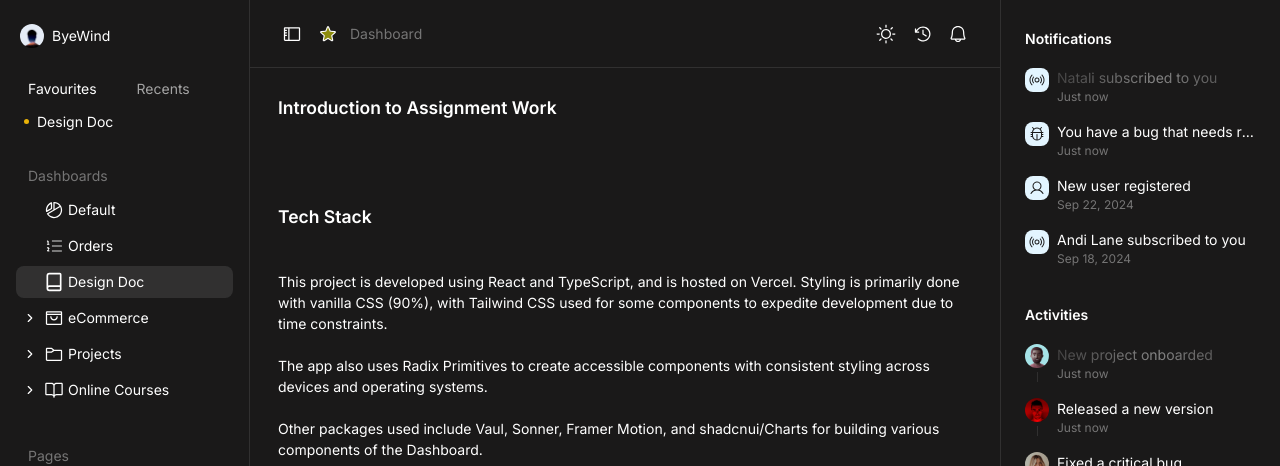
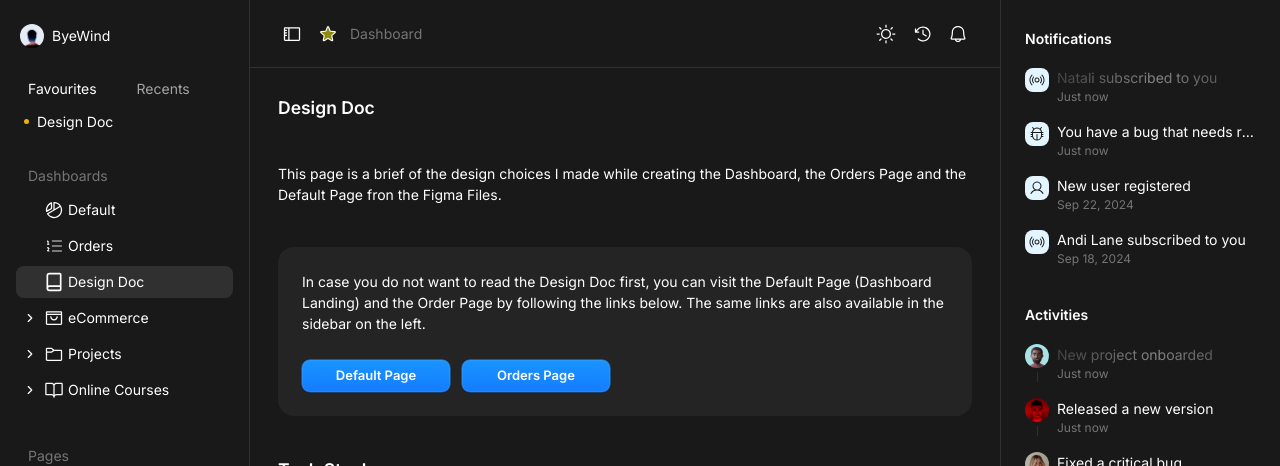
Before and after one commit to harsh-1923/juspay, a React (Vite) app in the folder client/: page / in a window 1280 px wide. Shown: the top 466 px of the page. Built offline with nearby package versions, Linux system fonts and the light colour scheme.

Commit message:
Link button in Design Docs

```diff
--- a/client/src/App.css
+++ b/client/src/App.css
@@ -93,3 +93,22 @@
   color: rgba(255, 255, 255, 0.182);
   animation: shimmer 2s infinite linear;
 }
+
+.blue-button {
+  border-radius: 8px;
+  font-weight: 500;
+  font-size: 13px;
+  height: 32px;
+  width: 148px;
+  overflow: hidden;
+  background: linear-gradient(180deg, #1994ff 0%, #157cff 100%);
+  box-shadow: 0px 0px 1px 1px rgba(255, 255, 255, 0.08) inset,
+    0px 1px 1.5px 0px rgba(0, 0, 0, 0.32), 0px 0px 0px 0.5px #1a94ff;
+  position: relative;
+
+  display: flex;
+  align-items: center;
+  justify-content: center;
+  color: white;
+  font-weight: 600;
+}
--- a/client/src/Pages/LandingPage/LandingPage.tsx
+++ b/client/src/Pages/LandingPage/LandingPage.tsx
@@ -1,14 +1,40 @@
 import "./LandingPage.css";
 import Video from "@/Components/Video/Video";
+import { Link } from "react-router-dom";
 
 import { Tweet } from "react-tweet";
 
 const LandingPage = () => {
   return (
     <section className="max-w-[900px]">
-      <h2 className="text-xl font-semibold">Introduction to Assignment Work</h2>
+      <h2 className="text-xl font-semibold">Design Doc</h2>
       <br />
       <br />
+      <p>
+        This page is a brief of the design choices I made while creating the
+        Dashboard, the Orders Page and the Default Page fron the Figma Files.{" "}
+      </p>
+
+      <br />
+      <br />
+
+      <div className="df-info-card">
+        <p>
+          In case you do not want to read the Design Doc first, you can visit
+          the Default Page (Dashboard Landing) and the Order Page by following
+          the links below. The same links are also available in the sidebar on
+          the left.
+        </p>
+
+        <div className="flex items-center justify-between gap-[12px]">
+          <Link to="/default" className="blue-button">
+            Default Page
+          </Link>
+          <Link to="/orders" className="blue-button">
+            Orders Page
+          </Link>
+        </div>
+      </div>
 
       <br />
       <br />
```
